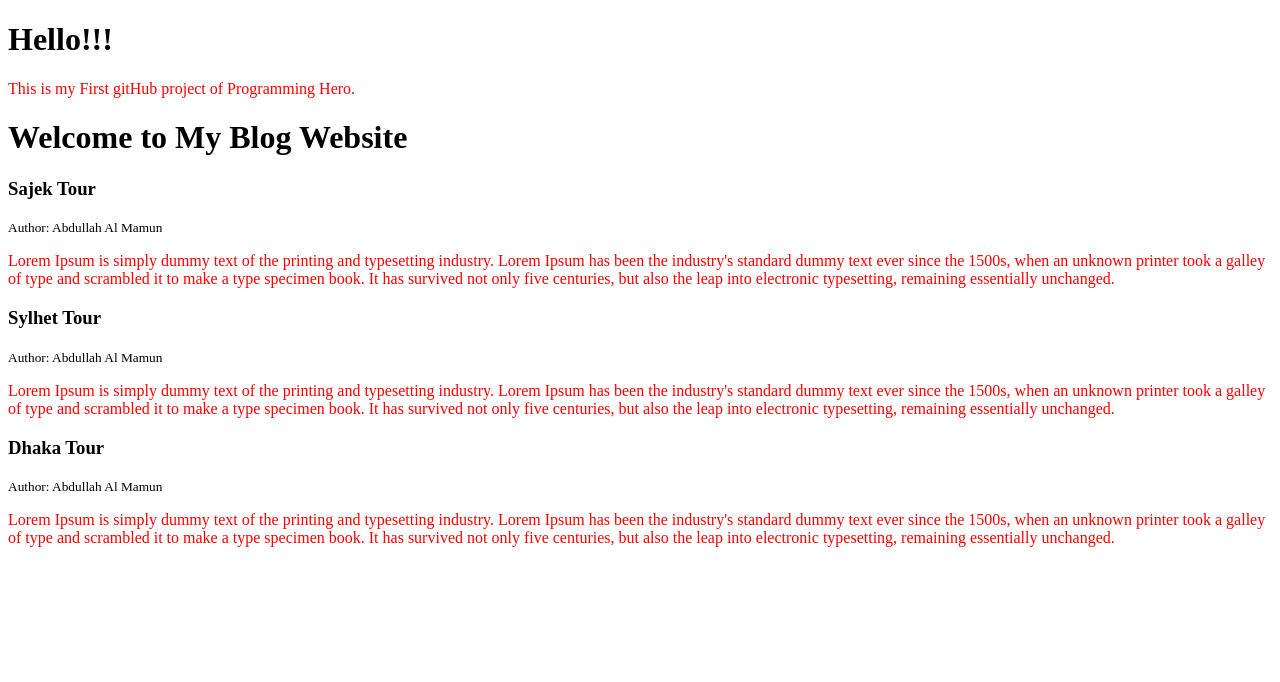
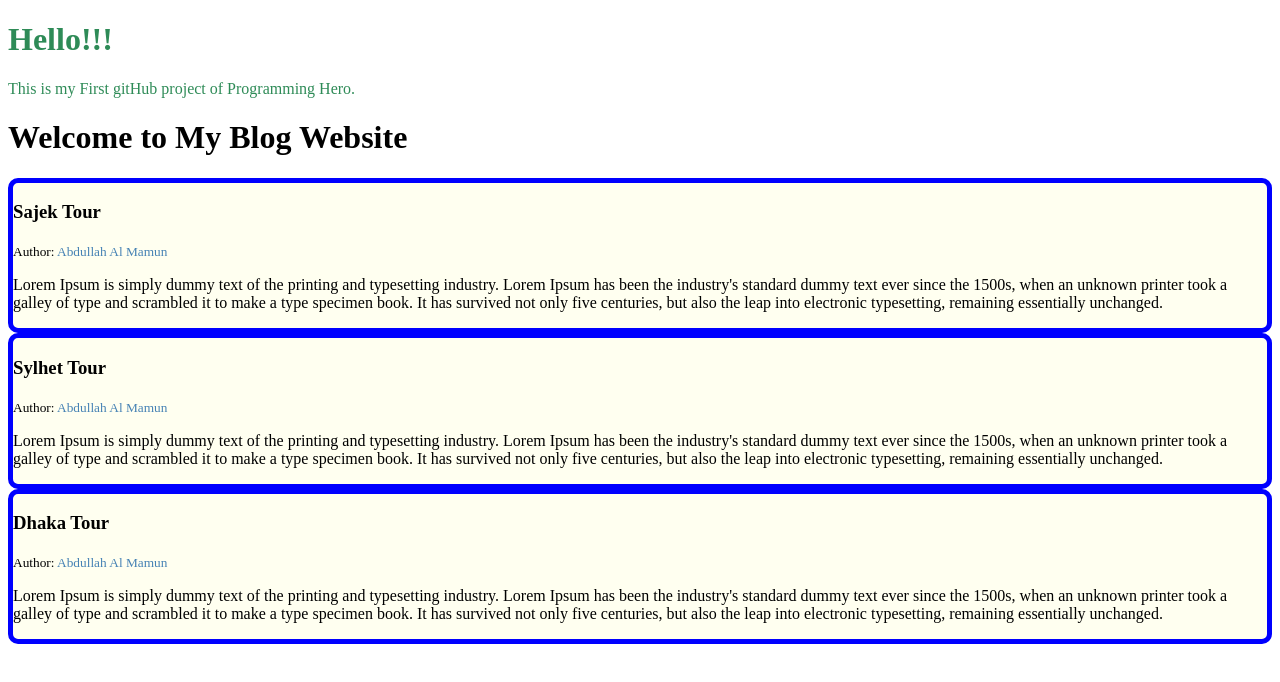
Before and after one commit to Mamun-NSU/First-Repo-pHero, a plain HTML site: page index.html in a window 1280 px wide. Drawn offline with Linux system fonts and the light colour scheme.

Commit message:
css-updated

```diff
--- a/index.html
+++ b/index.html
@@ -1,5 +1,6 @@
 <!DOCTYPE html>
 <html lang="en">
+
 <head>
     <meta charset="UTF-8">
     <meta http-equiv="X-UA-Compatible" content="IE=edge">
@@ -7,31 +8,45 @@
     <title>My First Repo of pHero</title>
     <link rel="stylesheet" href="style.css">
 </head>
+
 <body>
-    <h1>Hello!!!</h1>
-    <p>This is my First gitHub project of Programming Hero.</p>
+    <div class="greeting">
+        <h1>Hello!!!</h1>
+        <p>This is my First gitHub project of Programming Hero.</p>
+    </div>
+
     <h1>Welcome to My Blog Website</h1>
 
-    <div>
+    <div class="blog">
         <h3>Sajek Tour</h3>
-        <small>Author: Abdullah Al Mamun</small>
+        <small>Author: <span class="author-name">Abdullah Al Mamun</span></small>
         <p>
-            Lorem Ipsum is simply dummy text of the printing and typesetting industry. Lorem Ipsum has been the industry's standard dummy text ever since the 1500s, when an unknown printer took a galley of type and scrambled it to make a type specimen book. It has survived not only five centuries, but also the leap into electronic typesetting, remaining essentially unchanged.
+            Lorem Ipsum is simply dummy text of the printing and typesetting industry. Lorem Ipsum has been the
+            industry's standard dummy text ever since the 1500s, when an unknown printer took a galley of type and
+            scrambled it to make a type specimen book. It has survived not only five centuries, but also the leap into
+            electronic typesetting, remaining essentially unchanged.
         </p>
     </div>
-    <div>
+    <div class="blog">
         <h3>Sylhet Tour</h3>
-        <small>Author: Abdullah Al Mamun</small>
+        <small>Author: <span class="author-name">Abdullah Al Mamun</span></small>
         <p>
-            Lorem Ipsum is simply dummy text of the printing and typesetting industry. Lorem Ipsum has been the industry's standard dummy text ever since the 1500s, when an unknown printer took a galley of type and scrambled it to make a type specimen book. It has survived not only five centuries, but also the leap into electronic typesetting, remaining essentially unchanged.
+            Lorem Ipsum is simply dummy text of the printing and typesetting industry. Lorem Ipsum has been the
+            industry's standard dummy text ever since the 1500s, when an unknown printer took a galley of type and
+            scrambled it to make a type specimen book. It has survived not only five centuries, but also the leap into
+            electronic typesetting, remaining essentially unchanged.
         </p>
     </div>
-    <div>
+    <div class="blog">
         <h3>Dhaka Tour</h3>
-        <small>Author: Abdullah Al Mamun</small>
+        <small>Author: <span class="author-name">Abdullah Al Mamun</span></small>
         <p>
-            Lorem Ipsum is simply dummy text of the printing and typesetting industry. Lorem Ipsum has been the industry's standard dummy text ever since the 1500s, when an unknown printer took a galley of type and scrambled it to make a type specimen book. It has survived not only five centuries, but also the leap into electronic typesetting, remaining essentially unchanged.
+            Lorem Ipsum is simply dummy text of the printing and typesetting industry. Lorem Ipsum has been the
+            industry's standard dummy text ever since the 1500s, when an unknown printer took a galley of type and
+            scrambled it to make a type specimen book. It has survived not only five centuries, but also the leap into
+            electronic typesetting, remaining essentially unchanged.
         </p>
     </div>
 </body>
+
 </html>
--- a/style.css
+++ b/style.css
@@ -1,3 +1,12 @@
-p{
-    color: red;
+.greeting{
+    color: seagreen;
 }
+
+.blog{
+            background-color: ivory;
+            border: 5px solid blue;
+            border-radius: 10px;
+        }
+.author-name{
+            color: steelblue;
+        }
```
